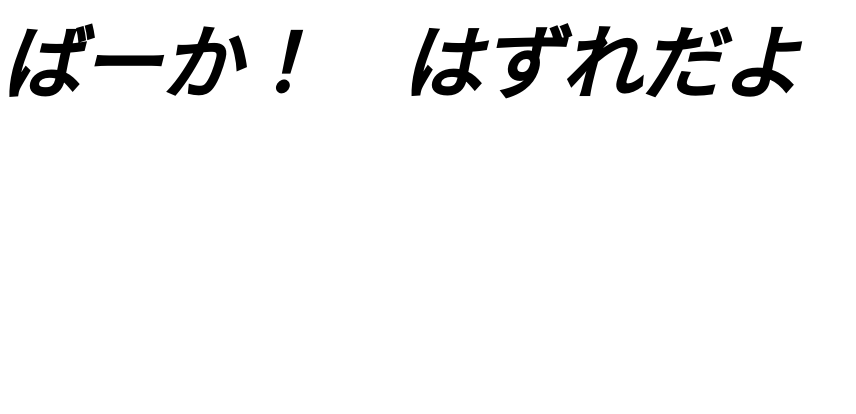
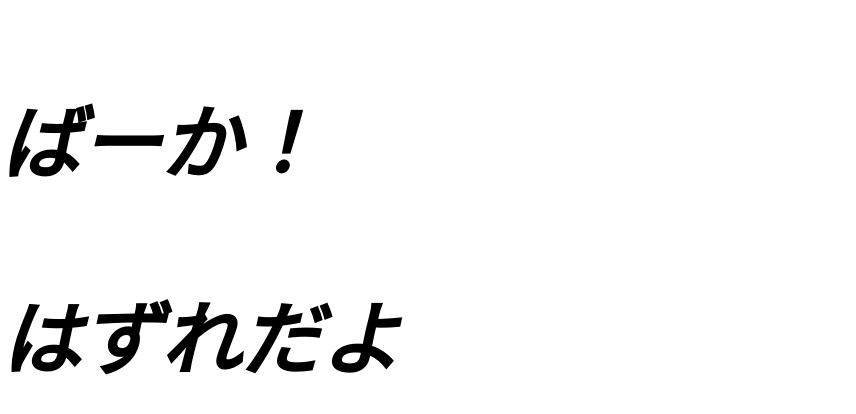
Before and after one commit to kenchiku-kozo1004/kenchiku-kozo1004.site, a plain HTML site: page index.html in a window 1280 px wide. Shown: the whole page, without its empty margins (0-856 px from the left). Drawn offline with Linux system fonts and the light colour scheme.

Commit message:
Update and rename Untitled-1.html to index.html

```diff
--- a/Untitled-1.html
+++ b/index.html
@@ -4,10 +4,11 @@
     <meta charset="UTF-8">
     <meta http-equiv="X-UA-Compatible" content="IE=edge">
     <meta name="viewport" content="width=device-width, initial-scale=1.0">
-    <title>ばか、はずれ</title>
+    <title>建築構造研究室</title>
     <link rel="stylesheet" href="1.css">
 </head>
 <body>
-    ばーか！　はずれだよ
+    <p>ばーか！</p>
+   <p> はずれだよ</p>
 </body>
 </html>
```
